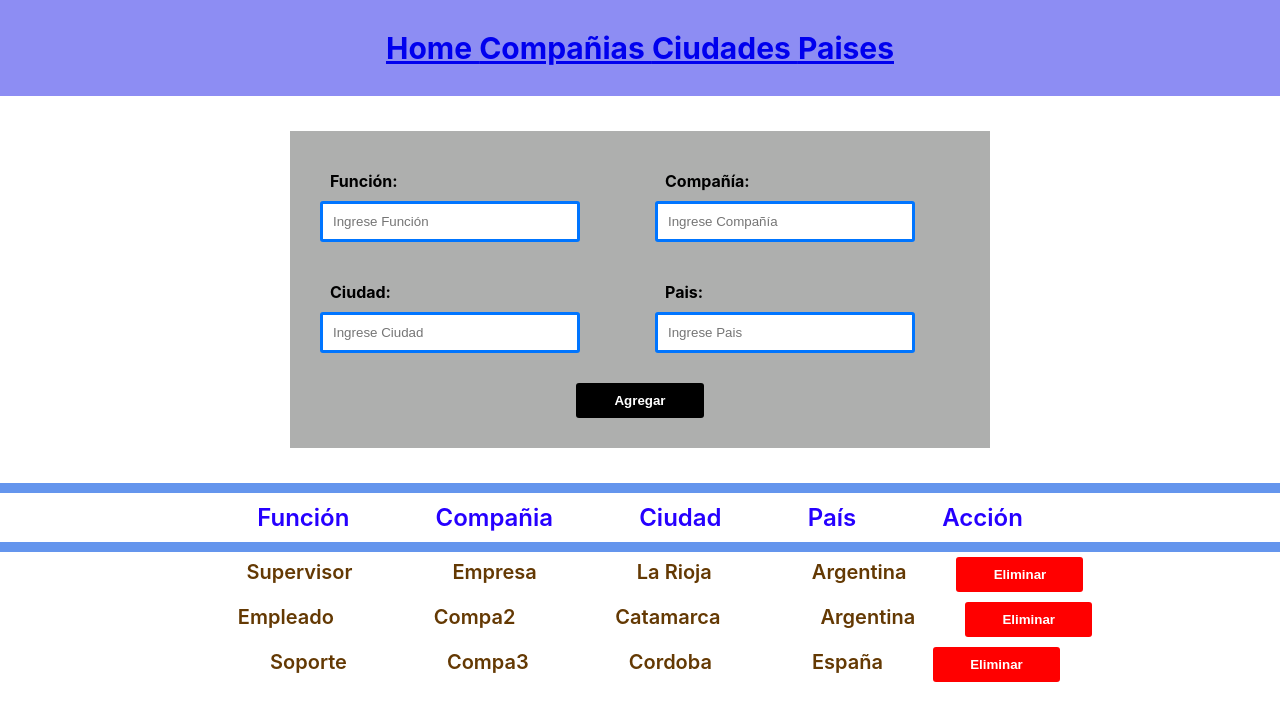
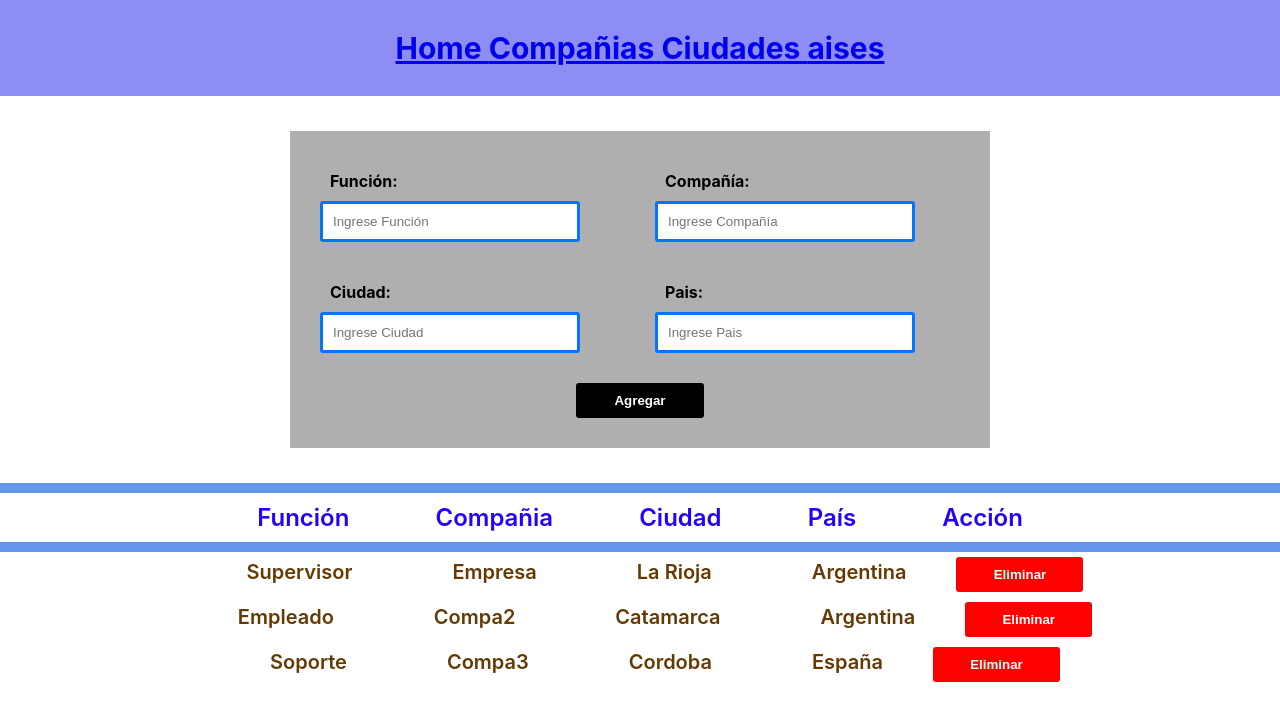
Before and after one commit to javiercaamano/applista, a React (Create React App) app: page / in a window 1280 px wide. Shown: the top 720 px of the page. Built offline with nearby package versions, Linux system fonts and the light colour scheme.

Commit message:
Update NavBar.jsx
prueba

```diff
--- a/src/components/views/NavBar.jsx
+++ b/src/components/views/NavBar.jsx
@@ -11,7 +11,7 @@ export class NavBar extends React.Component {
         <Link to="/">Home </Link>
         <Link to="/compañias">Compañias </Link>
         <Link to="/ciudades">Ciudades </Link>
-        <Link to="/paises">Paises</Link>
+        <Link to="/paises">aises</Link>
     </p>;
   }
 }
```
